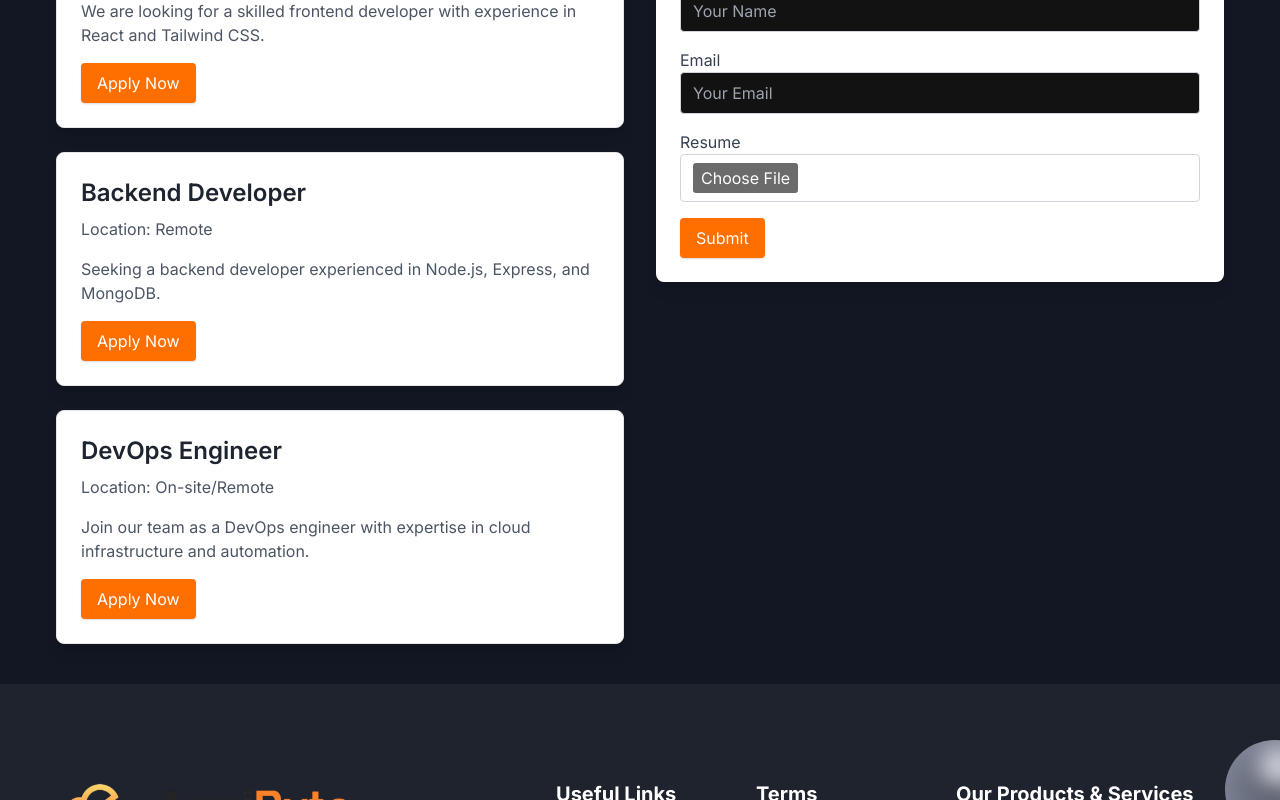
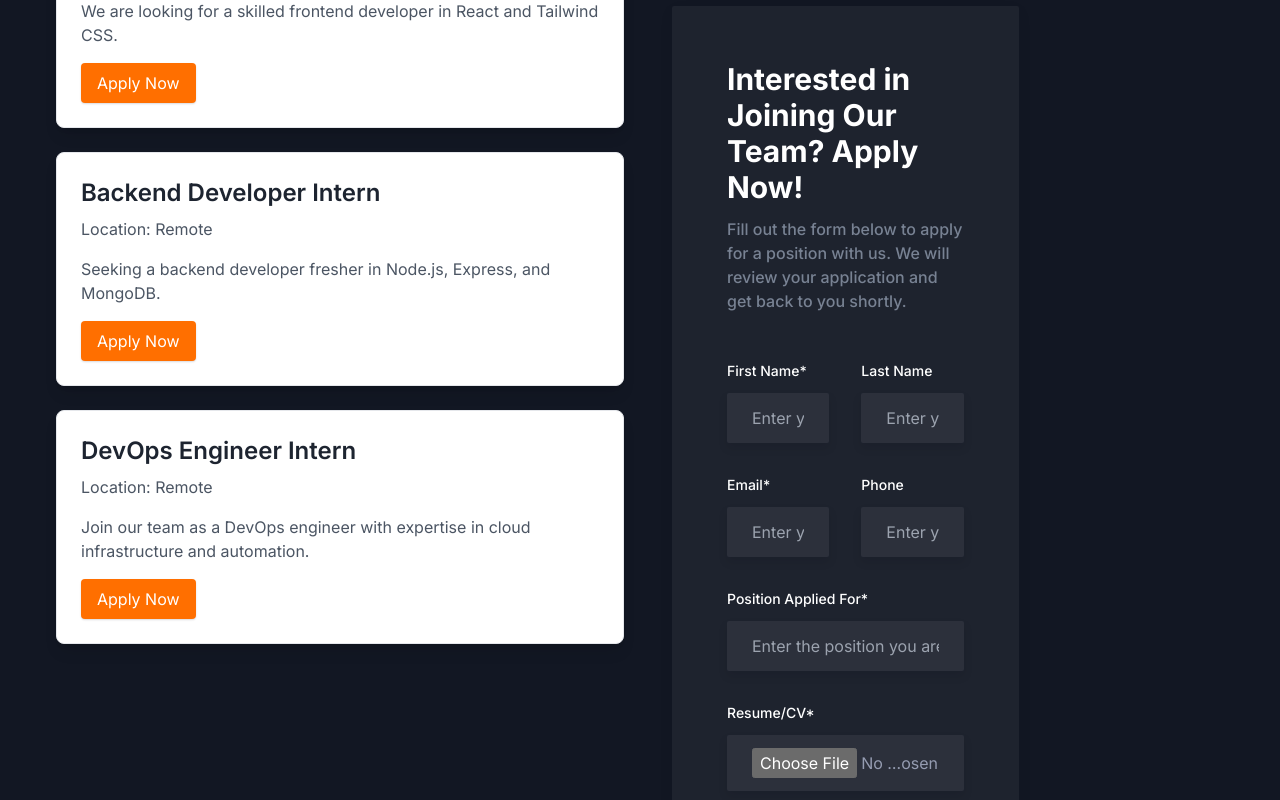
Before and after one commit to dnyaneshwarshekade/agnibyte, a Next.js app: page /career in a window 1280 px wide. Shown: the part 600-1400 px from the top of the page. Built offline with nearby package versions, Linux system fonts and the light colour scheme.

Commit message:
carrier page components added

```diff
--- a/src/app/career/page.tsx
+++ b/src/app/career/page.tsx
@@ -1,16 +1,22 @@
 import Breadcrumb from "@/components/Common/Breadcrumb";
-import CareerForm from "@/components//Career/CareerForm";
+import CareerForm from "@/components/Career/CareerForm";
 import { Metadata } from "next";
 import { fetchJobPosts } from "@/lib/fetchJobPosts";
 
 export const metadata: Metadata = {
   title: "Agnibyte - Career Opportunities",
   description: "Explore exciting career opportunities at Agnibyte Tech Pvt Ltd",
-  // other metadata
 };
 
 const CareerPage = async () => {
-  const jobPosts = await fetchJobPosts(); // Fetch job posts
+  let jobPosts = [];
+
+  try {
+    jobPosts = await fetchJobPosts(); // Fetch job posts
+  } catch (error) {
+    console.error('Error fetching job posts:', error);
+    // Optionally, you can set jobPosts to a default value or show an error message
+  }
 
   return (
     <>
--- a/src/components/Career/CareerForm.tsx
+++ b/src/components/Career/CareerForm.tsx
@@ -1,41 +1,215 @@
-// src/components/CareerForm.tsx
-import React from 'react';
+// src/components/Carrier/index.tsx
+'use client';
 
-const CareerForm = () => {
+import { useState } from 'react';
+import emailjs from 'emailjs-com';
+
+const Carrier = () => {
+  const [formData, setFormData] = useState({
+    firstName: "",
+    lastName: "",
+    email: "",
+    phone: "",
+    position: "",
+    resume: null,
+    coverLetter: "",
+  });
+  const [isSubmitting, setIsSubmitting] = useState(false);
+  const [submissionStatus, setSubmissionStatus] = useState("");
+
+  const handleChange = (e) => {
+    const { name, value, type, files } = e.target;
+    if (type === 'file') {
+      setFormData({ ...formData, [name]: files[0] });
+    } else {
+      setFormData({ ...formData, [name]: value });
+    }
+  };
+
+  const handleSubmit = (e) => {
+    e.preventDefault();
+    setIsSubmitting(true);
+
+    const formDataToSend = new FormData();
+    Object.keys(formData).forEach((key) => {
+      formDataToSend.append(key, formData[key]);
+    });
+
+    emailjs
+      .sendForm(
+        "service_hwazdoc", // Replace with your EmailJS service ID
+        "template_yh0usi9", // Replace with your EmailJS template ID
+        formDataToSend,
+        "znjqESE0zbacVRTYs" // Replace with your EmailJS user ID
+      )
+      .then(
+        (result) => {
+          setSubmissionStatus("Success! Your application has been submitted.");
+          setFormData({
+            firstName: "",
+            lastName: "",
+            email: "",
+            phone: "",
+            position: "",
+            resume: null,
+            coverLetter: "",
+          });
+        },
+        (error) => {
+          setSubmissionStatus("Error! Something went wrong.");
+        }
+      )
+      .finally(() => {
+        setIsSubmitting(false);
+      });
+  };
+
   return (
-    <form className="bg-white shadow-lg rounded-lg p-6">
-      <h2 className="text-2xl font-bold mb-4">Apply Now</h2>
-      <div className="mb-4">
-        <label className="block text-gray-700">Name</label>
+    <section id="carrier" className="overflow-hidden py-16 md:py-20 lg:py-28">
+      <div className="container">
+        <div className="-mx-4 flex flex-wrap">
+          <div className="w-full px-4 lg:w-7/12 xl:w-8/12">
+            <div
+              className="mb-12 rounded-sm bg-white px-8 py-11 shadow-three dark:bg-gray-dark sm:p-[55px] lg:mb-5 lg:px-8 xl:p-[55px]"
+              data-wow-delay=".15s"
+            >
+              <h2 className="mb-3 text-2xl font-bold text-black dark:text-white sm:text-3xl lg:text-2xl xl:text-3xl">
+                Interested in Joining Our Team? Apply Now!
+              </h2>
+              <p className="mb-12 text-base font-medium text-body-color">
+                Fill out the form below to apply for a position with us. We will review your application and get back to you shortly.
+              </p>
+              <form onSubmit={handleSubmit}>
+                <div className="-mx-4 flex flex-wrap">
+                  <div className="w-full px-4 md:w-1/2">
+                    <div className="mb-8">
+                      <label htmlFor="firstName" className="mb-3 block text-sm font-medium text-dark dark:text-white">
+                        First Name*
+                      </label>
                       <input
                         type="text"
-          className="w-full px-3 py-2 border border-gray-300 rounded"
-          placeholder="Your Name"
+                        name="firstName"
+                        value={formData.firstName}
+                        onChange={handleChange}
+                        placeholder="Enter your first name"
+                        className="border-stroke w-full rounded-sm border bg-[#f8f8f8] px-6 py-3 text-base text-body-color outline-none focus:border-primary dark:border-transparent dark:bg-[#2C303B] dark:text-body-color-dark dark:shadow-two dark:focus:border-primary dark:focus:shadow-none"
+                        required
                       />
                     </div>
-      <div className="mb-4">
-        <label className="block text-gray-700">Email</label>
+                  </div>
+                  <div className="w-full px-4 md:w-1/2">
+                    <div className="mb-8">
+                      <label htmlFor="lastName" className="mb-3 block text-sm font-medium text-dark dark:text-white">
+                        Last Name
+                      </label>
+                      <input
+                        type="text"
+                        name="lastName"
+                        value={formData.lastName}
+                        onChange={handleChange}
+                        placeholder="Enter your last name"
+                        className="border-stroke w-full rounded-sm border bg-[#f8f8f8] px-6 py-3 text-base text-body-color outline-none focus:border-primary dark:border-transparent dark:bg-[#2C303B] dark:text-body-color-dark dark:shadow-two dark:focus:border-primary dark:focus:shadow-none"
+                      />
+                    </div>
+                  </div>
+                  <div className="w-full px-4 md:w-1/2">
+                    <div className="mb-8">
+                      <label htmlFor="email" className="mb-3 block text-sm font-medium text-dark dark:text-white">
+                        Email*
+                      </label>
                       <input
                         type="email"
-          className="w-full px-3 py-2 border border-gray-300 rounded"
-          placeholder="Your Email"
+                        name="email"
+                        value={formData.email}
+                        onChange={handleChange}
+                        placeholder="Enter your email"
+                        className="border-stroke w-full rounded-sm border bg-[#f8f8f8] px-6 py-3 text-base text-body-color outline-none focus:border-primary dark:border-transparent dark:bg-[#2C303B] dark:text-body-color-dark dark:shadow-two dark:focus:border-primary dark:focus:shadow-none"
+                        required
                       />
                     </div>
-      <div className="mb-4">
-        <label className="block text-gray-700">Resume</label>
+                  </div>
+                  <div className="w-full px-4 md:w-1/2">
+                    <div className="mb-8">
+                      <label htmlFor="phone" className="mb-3 block text-sm font-medium text-dark dark:text-white">
+                        Phone
+                      </label>
+                      <input
+                        type="text"
+                        name="phone"
+                        value={formData.phone}
+                        onChange={handleChange}
+                        placeholder="Enter your phone number"
+                        className="border-stroke w-full rounded-sm border bg-[#f8f8f8] px-6 py-3 text-base text-body-color outline-none focus:border-primary dark:border-transparent dark:bg-[#2C303B] dark:text-body-color-dark dark:shadow-two dark:focus:border-primary dark:focus:shadow-none"
+                      />
+                    </div>
+                  </div>
+                  <div className="w-full px-4">
+                    <div className="mb-8">
+                      <label htmlFor="position" className="mb-3 block text-sm font-medium text-dark dark:text-white">
+                        Position Applied For*
+                      </label>
+                      <input
+                        type="text"
+                        name="position"
+                        value={formData.position}
+                        onChange={handleChange}
+                        placeholder="Enter the position you are applying for"
+                        className="border-stroke w-full rounded-sm border bg-[#f8f8f8] px-6 py-3 text-base text-body-color outline-none focus:border-primary dark:border-transparent dark:bg-[#2C303B] dark:text-body-color-dark dark:shadow-two dark:focus:border-primary dark:focus:shadow-none"
+                        required
+                      />
+                    </div>
+                  </div>
+                  <div className="w-full px-4">
+                    <div className="mb-8">
+                      <label htmlFor="resume" className="mb-3 block text-sm font-medium text-dark dark:text-white">
+                        Resume/CV*
+                      </label>
                       <input
                         type="file"
-          className="w-full px-3 py-2 border border-gray-300 rounded"
+                        name="resume"
+                        onChange={handleChange}
+                        className="border-stroke w-full rounded-sm border bg-[#f8f8f8] px-6 py-3 text-base text-body-color outline-none focus:border-primary dark:border-transparent dark:bg-[#2C303B] dark:text-body-color-dark dark:shadow-two dark:focus:border-primary dark:focus:shadow-none"
+                        required
                       />
                     </div>
+                  </div>
+                  <div className="w-full px-4">
+                    <div className="mb-8">
+                      <label htmlFor="coverLetter" className="mb-3 block text-sm font-medium text-dark dark:text-white">
+                        Cover Letter
+                      </label>
+                      <textarea
+                        name="coverLetter"
+                        rows={5}
+                        value={formData.coverLetter}
+                        onChange={handleChange}
+                        placeholder="Your cover letter..."
+                        className="border-stroke w-full resize-none rounded-sm border bg-[#f8f8f8] px-6 py-3 text-base text-body-color outline-none focus:border-primary dark:border-transparent dark:bg-[#2C303B] dark:text-body-color-dark dark:shadow-two dark:focus:border-primary dark:focus:shadow-none"
+                      ></textarea>
+                    </div>
+                  </div>
+                  <div className="w-full px-4">
                     <button
                       type="submit"
-        className="bg-primary text-white py-2 px-4 rounded hover:bg-yellow shadow-btn"
+                      className="rounded-sm bg-primary px-9 py-4 text-base font-medium text-white shadow-submit duration-300 hover:bg-primary/90 dark:shadow-submit-dark"
+                      disabled={isSubmitting}
                     >
-        Submit
+                      {isSubmitting ? "Submitting..." : "Submit Application"}
                     </button>
+                  </div>
+                </div>
               </form>
+              {submissionStatus && (
+                <div className="mt-4 text-center text-base font-medium text-body-color">
+                  {submissionStatus}
+                </div>
+              )}
+            </div>
+          </div>
+        </div>
+      </div>
+    </section>
   );
 };
 
-export default CareerForm;
+export default Carrier;
--- a/src/data/jobPosts.json
+++ b/src/data/jobPosts.json
@@ -1,19 +1,19 @@
 [
   {
-    "title": "Frontend Developer",
+    "title": "Frontend Developer Intern",
     "location": "Remote",
-    "description": "We are looking for a skilled frontend developer with experience in React and Tailwind CSS.",
+    "description": "We are looking for a skilled frontend developer  in React and Tailwind CSS.",
     "id": 1
   },
   {
-    "title": "Backend Developer",
+    "title": "Backend Developer Intern",
     "location": "Remote",
-    "description": "Seeking a backend developer experienced in Node.js, Express, and MongoDB.",
+    "description": "Seeking a backend developer fresher in Node.js, Express, and MongoDB.",
     "id": 2
   },
   {
-    "title": "DevOps Engineer",
-    "location": "On-site/Remote",
+    "title": "DevOps Engineer Intern",
+    "location": "Remote",
     "description": "Join our team as a DevOps engineer with expertise in cloud infrastructure and automation.",
     "id": 3
   }
```
Lines whose indentation alone changed are shown as unchanged.
